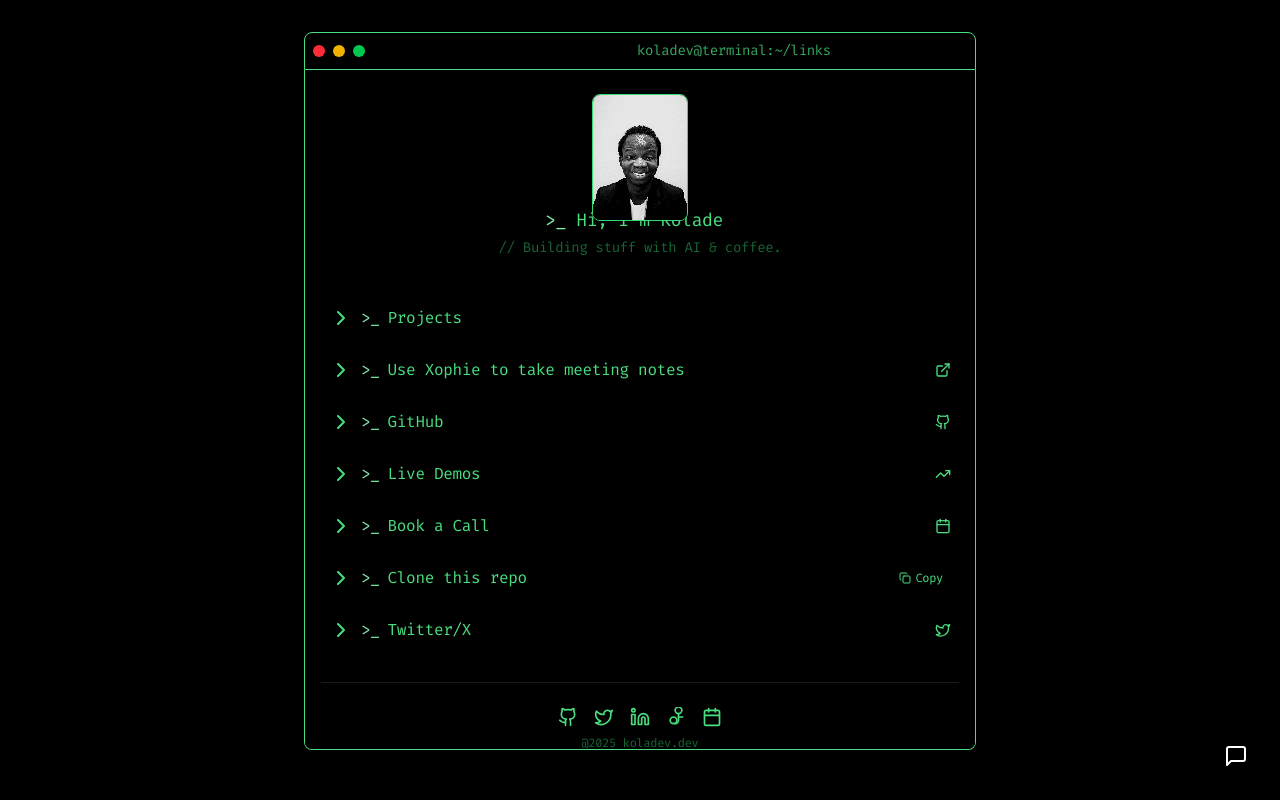
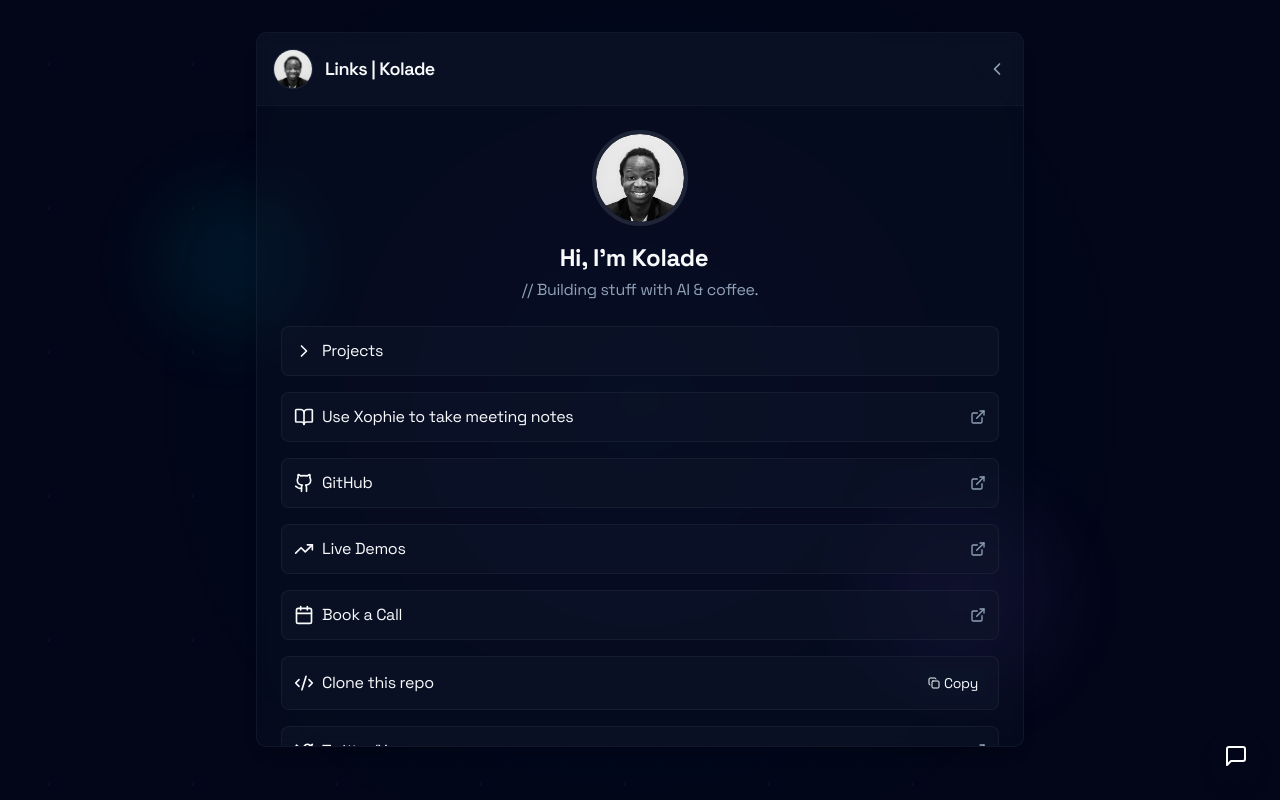
Before and after one commit to Bobarinn/Portfolio-Koladev, a Next.js app: page /links in a window 1280 px wide. Built offline with nearby package versions, Linux system fonts and the light colour scheme.

Commit message:
Update links page to match project theme with carousel and fix layout issues

```diff
--- a/src/app/links/page.tsx
+++ b/src/app/links/page.tsx
@@ -1,11 +1,12 @@
 'use client';
 
-import React, { useState, useEffect } from 'react';
+import React, { useState, useEffect, useRef } from 'react';
 import Image from 'next/image';
 import Link from 'next/link';
 import { motion, AnimatePresence } from 'framer-motion';
 import {
   ChevronRightIcon,
+  ChevronLeftIcon,
   GithubIcon,
   TwitterIcon,
   CalendarIcon,
@@ -18,11 +19,14 @@ import {
 } from 'lucide-react';
 import { profile } from '@/data/profile';
 import { projects } from '@/data/projects';
+import { GlowingButton } from '@/components/common/GlowingButton';
 
 export default function LinksPage() {
   const [mounted, setMounted] = useState(false);
   const [showProjects, setShowProjects] = useState(false);
   const [typedText, setTypedText] = useState('');
+  const [currentProjectIndex, setCurrentProjectIndex] = useState(0);
+  const [isPending, setIsPending] = useState(false);
   const text = `Hi, I'm Kolade`;
   const typingSpeed = 100; // ms per character
 
@@ -50,58 +54,109 @@ export default function LinksPage() {
   // Get top 5 projects
   const topProjects = projects.slice(0, 5);
 
+  const nextProject = () => {
+    if (isPending) return;
+    setIsPending(true);
+    setCurrentProjectIndex((prev) => (prev + 1) % topProjects.length);
+    setTimeout(() => setIsPending(false), 500);
+  };
+
+  const prevProject = () => {
+    if (isPending) return;
+    setIsPending(true);
+    setCurrentProjectIndex((prev) => (prev - 1 + topProjects.length) % topProjects.length);
+    setTimeout(() => setIsPending(false), 500);
+  };
+
   if (!mounted) return null;
 
   return (
-    <div className="min-h-screen bg-black text-terminal-green font-mono flex flex-col items-center p-4 md:p-8">
-      <div className="w-full max-w-2xl">
-        {/* Terminal Header */}
-        <div className="flex items-center border border-terminal-green rounded-t-md p-2 bg-black">
-          <div className="flex gap-2 mr-auto">
-            <div className="w-3 h-3 rounded-full bg-red-500"></div>
-            <div className="w-3 h-3 rounded-full bg-yellow-500"></div>
-            <div className="w-3 h-3 rounded-full bg-green-500"></div>
-          </div>
-          <span className="mx-auto text-sm opacity-75">koladev@terminal:~/links</span>
+    <div className="min-h-screen bg-background text-foreground flex flex-col items-center p-4 md:p-8 relative overflow-hidden">
+      {/* Background Elements */}
+      <div className="absolute inset-0 z-0 max-w-full overflow-hidden">
+        {/* Static grid background */}
+        <div className="grid-background max-w-full">
+          <div className="grid opacity-70"></div>
         </div>
 
-        {/* Terminal Content */}
-        <div className="border-x border-b border-terminal-green p-4 rounded-b-md bg-black shadow-lg shadow-terminal-green/20 max-h-[85vh] overflow-y-auto">
-          {/* Avatar and Intro */}
-          <div className="flex flex-col items-center mb-6 mt-2">
-            <div className="mb-4 relative w-24 h-24">
-              <div className="pixelated-avatar">
+        {/* Reduced number of glowing orbs */}
+        <div className="glowing-orbs max-w-full overflow-hidden">
+          {[...Array(2)].map((_, i) => (
+            <div
+              key={`orb-${i}`}
+              className={`orb orb-${i} opacity-60`}
+              style={{
+                animationDuration: `${30 + i * 10}s`,
+                filter: 'blur(30px)',
+              }}
+            />
+          ))}
+        </div>
+      </div>
+
+      <div className="w-full max-w-3xl z-10 relative">
+        {/* Card Container */}
+        <motion.div
+          initial={{ opacity: 0, y: 20 }}
+          animate={{ opacity: 1, y: 0 }}
+          transition={{ duration: 0.5 }}
+          className="border border-border/50 bg-card/30 backdrop-blur-sm rounded-lg shadow-lg overflow-hidden"
+        >
+          {/* Header */}
+          <div className="border-b border-border/30 p-4 bg-card/50 flex items-center justify-between">
+            <div className="flex items-center">
+              <div className="relative w-10 h-10 rounded-full overflow-hidden mr-3 border border-glow-blue/30">
                 <Image
                   src="/profile.jpg"
                   alt="Kolade Abobarin"
-                  width={96}
-                  height={96}
-                  className="rounded-md image-pixelated"
+                  fill
+                  className="object-cover"
+                  priority
+                />
+              </div>
+              <h1 className="text-lg font-semibold">Links | Kolade</h1>
+            </div>
+            <Link href="/" className="text-muted-foreground hover:text-glow-blue">
+              <ChevronLeftIcon className="h-5 w-5" />
+            </Link>
+          </div>
+
+          {/* Main Content */}
+          <div className="p-6 flex flex-col items-center space-y-8 max-h-[80vh] overflow-y-auto">
+            {/* Profile Section */}
+            <div className="text-center mb-6 space-y-4">
+              <div className="relative w-24 h-24 mx-auto mb-4">
+                <div className="absolute inset-0 rounded-full bg-gradient-to-r from-glow-cyan via-glow-blue to-glow-purple opacity-30 animate-pulse"></div>
+                <div className="w-full h-full rounded-full overflow-hidden border-4 border-gradient-to-r from-glow-cyan via-glow-blue to-glow-purple p-1 bg-gradient-to-r from-glow-cyan/20 via-glow-blue/20 to-glow-purple/20 relative">
+                  <Image
+                    src="/profile.jpg"
+                    alt="Kolade Abobarin"
+                    fill
+                    className="object-cover rounded-full"
                     priority
                   />
                 </div>
               </div>
 
-            <div className="text-center">
-              <p className="text-lg mb-1">
-                <span className="text-terminal-prompt">&gt;_</span> {typedText}
-                <span className="inline-block h-4 w-2 bg-terminal-green ml-1 animate-blink"></span>
+              <div>
+                <p className="text-xl md:text-2xl font-bold">
+                  {typedText}
+                  <span className="inline-block h-4 w-2 bg-glow-blue ml-1 animate-blink"></span>
                 </p>
-              <p className="text-sm text-terminal-comment mb-4">// Building stuff with AI & coffee.</p>
+                <p className="text-muted-foreground mt-1">// Building stuff with AI & coffee.</p>
               </div>
             </div>
 
-          {/* Command Links */}
-          <div className="space-y-3">
+            {/* Link Commands */}
+            <div className="w-full space-y-4">
               {/* Projects Accordion */}
-            <motion.div className="command-link">
+              <div>
                 <button
                   onClick={() => setShowProjects(!showProjects)}
-                className="w-full text-left flex items-center p-2 hover:bg-terminal-green/10 rounded transition-colors"
+                  className="w-full text-left flex items-center p-3 rounded-md border border-border/50 bg-card/50 hover:bg-card/70 transition-colors"
                 >
-                <ChevronRightIcon className={`mr-2 transform transition-transform ${showProjects ? 'rotate-90' : ''}`} />
-                <span className="text-terminal-prompt">&gt;_</span>
-                <span className="ml-2">Projects</span>
+                  <ChevronRightIcon className={`h-5 w-5 mr-2 text-glow-blue transform transition-transform ${showProjects ? 'rotate-90' : ''}`} />
+                  <span className="text-foreground">Projects</span>
                 </button>
 
                 <AnimatePresence>
@@ -111,116 +166,167 @@ export default function LinksPage() {
                       animate={{ height: 'auto', opacity: 1 }}
                       exit={{ height: 0, opacity: 0 }}
                       transition={{ duration: 0.3 }}
-                    className="ml-6 pt-2 overflow-hidden"
+                      className="overflow-hidden"
                     >
-                    <div className="border border-terminal-green/30 rounded-md p-2 bg-terminal-dark">
-                      {topProjects.map((project, index) => (
-                        <a
-                          key={project.id}
-                          href={project.demoUrl || project.repoUrl || '#'}
-                          target="_blank"
-                          rel="noopener noreferrer"
-                          className="flex items-center p-2 hover:bg-terminal-green/10 rounded transition-colors"
+                      <div className="mt-3 border border-border/30 rounded-md bg-card/20 p-4">
+                        {/* Project Carousel */}
+                        <div className="relative">
+                          <motion.div
+                            initial={{ opacity: 0 }}
+                            animate={{ opacity: 1 }}
+                            exit={{ opacity: 0 }}
+                            transition={{ duration: 0.5 }}
+                            className="aspect-video relative rounded-md overflow-hidden mb-4"
                           >
-                          <span className="text-terminal-prompt text-sm">[{index + 1}]</span>
-                          <span className="ml-2 truncate flex-1">{project.title}</span>
-                          <ExternalLinkIcon className="h-4 w-4 ml-2 flex-shrink-0" />
-                        </a>
+                            <Image
+                              src={topProjects[currentProjectIndex].image}
+                              alt={topProjects[currentProjectIndex].title}
+                              fill
+                              className="object-cover"
+                            />
+                            <div className="absolute inset-0 bg-gradient-to-t from-black/70 to-transparent"></div>
+                            <div className="absolute bottom-0 left-0 right-0 p-3">
+                              <h3 className="text-white font-bold">{topProjects[currentProjectIndex].title}</h3>
+                              <div className="flex flex-wrap gap-1 mt-1">
+                                {topProjects[currentProjectIndex].tags.slice(0, 3).map((tag) => (
+                                  <span
+                                    key={tag}
+                                    className="text-xs bg-glow-blue/20 text-glow-blue px-2 py-0.5 rounded"
+                                  >
+                                    {tag}
+                                  </span>
                                 ))}
+                              </div>
+                            </div>
+                          </motion.div>
+
+                          {/* Navigation controls */}
+                          <div className="flex justify-between items-center">
+                            <button
+                              onClick={prevProject}
+                              disabled={isPending}
+                              className="p-2 rounded-full bg-card/50 border border-border/30 hover:bg-card/70 text-foreground"
+                            >
+                              <ChevronLeftIcon className="h-4 w-4" />
+                            </button>
+
+                            <span className="text-sm text-muted-foreground">
+                              {currentProjectIndex + 1} / {topProjects.length}
+                            </span>
+
+                            <button
+                              onClick={nextProject}
+                              disabled={isPending}
+                              className="p-2 rounded-full bg-card/50 border border-border/30 hover:bg-card/70 text-foreground"
+                            >
+                              <ChevronRightIcon className="h-4 w-4" />
+                            </button>
+                          </div>
+
+                          {/* View project button */}
+                          <div className="mt-4 text-center">
+                            <GlowingButton
+                              href={topProjects[currentProjectIndex].demoUrl || topProjects[currentProjectIndex].repoUrl || '#'}
+                              size="sm"
+                              glowColor="blue"
+                              className="w-full"
+                            >
+                              <span className="flex items-center justify-center gap-2">
+                                <ExternalLinkIcon className="h-4 w-4" />
+                                View Project
+                              </span>
+                            </GlowingButton>
+                          </div>
+                        </div>
                       </div>
                     </motion.div>
                   )}
                 </AnimatePresence>
-            </motion.div>
+              </div>
 
-            {/* Xophie Link */}
-            <a
+              {/* Other Links */}
+              <Link
                 href="https://xophie.ai"
-              target="_blank"
-              rel="noopener noreferrer"
-              className="command-link flex items-center p-2 hover:bg-terminal-green/10 rounded transition-colors"
+                className="flex items-center p-3 rounded-md border border-border/50 bg-card/50 hover:bg-card/70 transition-colors"
               >
-              <ChevronRightIcon className="mr-2" />
-              <span className="text-terminal-prompt">&gt;_</span>
-              <span className="ml-2">Use Xophie to take meeting notes</span>
-              <ExternalLinkIcon className="h-4 w-4 ml-auto" />
-            </a>
+                <span className="text-glow-purple mr-2">
+                  <BookOpenIcon className="h-5 w-5" />
+                </span>
+                <span>Use Xophie to take meeting notes</span>
+                <ExternalLinkIcon className="h-4 w-4 ml-auto text-muted-foreground" />
+              </Link>
 
-            {/* GitHub Link */}
-            <a
+              <Link
                 href={profile.socials.find(s => s.name === "GitHub")?.url || 'https://github.com/Bobarinn'}
-              target="_blank"
-              rel="noopener noreferrer"
-              className="command-link flex items-center p-2 hover:bg-terminal-green/10 rounded transition-colors"
+                className="flex items-center p-3 rounded-md border border-border/50 bg-card/50 hover:bg-card/70 transition-colors"
               >
-              <ChevronRightIcon className="mr-2" />
-              <span className="text-terminal-prompt">&gt;_</span>
-              <span className="ml-2">GitHub</span>
-              <GithubIcon className="h-4 w-4 ml-auto" />
-            </a>
+                <span className="text-glow-blue mr-2">
+                  <GithubIcon className="h-5 w-5" />
+                </span>
+                <span>GitHub</span>
+                <ExternalLinkIcon className="h-4 w-4 ml-auto text-muted-foreground" />
+              </Link>
 
-            {/* Live Demos Link */}
-            <a
+              <Link
                 href="#projects"
-              className="command-link flex items-center p-2 hover:bg-terminal-green/10 rounded transition-colors"
+                className="flex items-center p-3 rounded-md border border-border/50 bg-card/50 hover:bg-card/70 transition-colors"
               >
-              <ChevronRightIcon className="mr-2" />
-              <span className="text-terminal-prompt">&gt;_</span>
-              <span className="ml-2">Live Demos</span>
-              <TrendingUpIcon className="h-4 w-4 ml-auto" />
-            </a>
+                <span className="text-glow-cyan mr-2">
+                  <TrendingUpIcon className="h-5 w-5" />
+                </span>
+                <span>Live Demos</span>
+                <ExternalLinkIcon className="h-4 w-4 ml-auto text-muted-foreground" />
+              </Link>
 
-            {/* Book a Call Link */}
-            <a
+              <Link
                 href={profile.calendlyUrl}
-              target="_blank"
-              rel="noopener noreferrer"
-              className="command-link flex items-center p-2 hover:bg-terminal-green/10 rounded transition-colors"
+                className="flex items-center p-3 rounded-md border border-border/50 bg-card/50 hover:bg-card/70 transition-colors"
               >
-              <ChevronRightIcon className="mr-2" />
-              <span className="text-terminal-prompt">&gt;_</span>
-              <span className="ml-2">Book a Call</span>
-              <CalendarIcon className="h-4 w-4 ml-auto" />
-            </a>
+                <span className="text-glow-purple mr-2">
+                  <CalendarIcon className="h-5 w-5" />
+                </span>
+                <span>Book a Call</span>
+                <ExternalLinkIcon className="h-4 w-4 ml-auto text-muted-foreground" />
+              </Link>
 
-            {/* Clone Repo Link */}
-            <div className="command-link flex items-center p-2 hover:bg-terminal-green/10 rounded transition-colors group relative">
-              <ChevronRightIcon className="mr-2" />
-              <span className="text-terminal-prompt">&gt;_</span>
-              <span className="ml-2 flex-1">Clone this repo</span>
+              <div
+                className="flex items-center p-3 rounded-md border border-border/50 bg-card/50 hover:bg-card/70 transition-colors"
+              >
+                <span className="text-glow-cyan mr-2">
+                  <Code2Icon className="h-5 w-5" />
+                </span>
+                <span>Clone this repo</span>
                 <button
                   onClick={() => {
                     navigator.clipboard.writeText('git clone https://github.com/Bobarinn/Portfolio-Koladev.git');
                   }}
-                className="text-xs bg-terminal-green/20 px-2 py-0.5 rounded hover:bg-terminal-green/40 transition-colors flex items-center"
+                  className="ml-auto flex items-center gap-1 text-sm bg-card/30 px-2 py-1 rounded hover:bg-card/50 transition-colors"
                 >
-                <CopyIcon className="h-3 w-3 mr-1" />
+                  <CopyIcon className="h-3 w-3" />
                   Copy
                 </button>
               </div>
 
-            {/* Twitter/X Link */}
-            <a
+              <Link
                 href={profile.socials.find(s => s.name === "Twitter")?.url || 'https://x.com/Kolade_Abobarin'}
-              target="_blank"
-              rel="noopener noreferrer"
-              className="command-link flex items-center p-2 hover:bg-terminal-green/10 rounded transition-colors"
+                className="flex items-center p-3 rounded-md border border-border/50 bg-card/50 hover:bg-card/70 transition-colors"
               >
-              <ChevronRightIcon className="mr-2" />
-              <span className="text-terminal-prompt">&gt;_</span>
-              <span className="ml-2">Twitter/X</span>
-              <TwitterIcon className="h-4 w-4 ml-auto" />
-            </a>
+                <span className="text-glow-blue mr-2">
+                  <TwitterIcon className="h-5 w-5" />
+                </span>
+                <span>Twitter/X</span>
+                <ExternalLinkIcon className="h-4 w-4 ml-auto text-muted-foreground" />
+              </Link>
             </div>
 
             {/* Social Icons */}
-          <div className="mt-8 pt-6 border-t border-terminal-green/30">
+            <div className="w-full pt-8 border-t border-border/30">
               <div className="flex justify-center space-x-4 mb-2">
                 <a
                   href={profile.socials.find(s => s.name === "GitHub")?.url || '#'}
                   target="_blank"
                   rel="noopener noreferrer"
-                className="text-terminal-green hover:text-terminal-prompt transition-colors"
+                  className="p-2 rounded-full border border-border/50 bg-card/30 text-muted-foreground hover:text-glow-blue hover:border-glow-blue/50 transition-all"
                   aria-label="GitHub"
                 >
                   <GithubIcon className="h-5 w-5" />
@@ -229,7 +335,7 @@ export default function LinksPage() {
                   href={profile.socials.find(s => s.name === "Twitter")?.url || '#'}
                   target="_blank"
                   rel="noopener noreferrer"
-                className="text-terminal-green hover:text-terminal-prompt transition-colors"
+                  className="p-2 rounded-full border border-border/50 bg-card/30 text-muted-foreground hover:text-glow-blue hover:border-glow-blue/50 transition-all"
                   aria-label="Twitter"
                 >
                   <TwitterIcon className="h-5 w-5" />
@@ -238,7 +344,7 @@ export default function LinksPage() {
                   href={profile.socials.find(s => s.name === "LinkedIn")?.url || '#'}
                   target="_blank"
                   rel="noopener noreferrer"
-                className="text-terminal-green hover:text-terminal-prompt transition-colors"
+                  className="p-2 rounded-full border border-border/50 bg-card/30 text-muted-foreground hover:text-glow-blue hover:border-glow-blue/50 transition-all"
                   aria-label="LinkedIn"
                 >
                   <LinkedinIcon className="h-5 w-5" />
@@ -247,7 +353,7 @@ export default function LinksPage() {
                   href="https://www.tiktok.com/@kolade.ai"
                   target="_blank"
                   rel="noopener noreferrer"
-                className="text-terminal-green hover:text-terminal-prompt transition-colors"
+                  className="p-2 rounded-full border border-border/50 bg-card/30 text-muted-foreground hover:text-glow-blue hover:border-glow-blue/50 transition-all"
                   aria-label="TikTok"
                 >
                   <svg
@@ -272,21 +378,18 @@ export default function LinksPage() {
                   href={profile.calendlyUrl}
                   target="_blank"
                   rel="noopener noreferrer"
-                className="text-terminal-green hover:text-terminal-prompt transition-colors"
+                  className="p-2 rounded-full border border-border/50 bg-card/30 text-muted-foreground hover:text-glow-blue hover:border-glow-blue/50 transition-all"
                   aria-label="Calendly"
                 >
                   <CalendarIcon className="h-5 w-5" />
                 </a>
               </div>
-            <div className="text-center text-xs text-terminal-comment mt-2">
+              <div className="text-center text-xs text-muted-foreground mt-2">
                 <p>@{new Date().getFullYear()} koladev.dev</p>
-              <div className="flex items-center justify-center mt-1">
-                <span className="inline-block h-2 w-2 bg-terminal-green rounded-full animate-pulse mr-1"></span>
-                <span>terminal online</span>
               </div>
             </div>
           </div>
-        </div>
+        </motion.div>
       </div>
     </div>
   );
```
Lines whose indentation alone changed are shown as unchanged.
